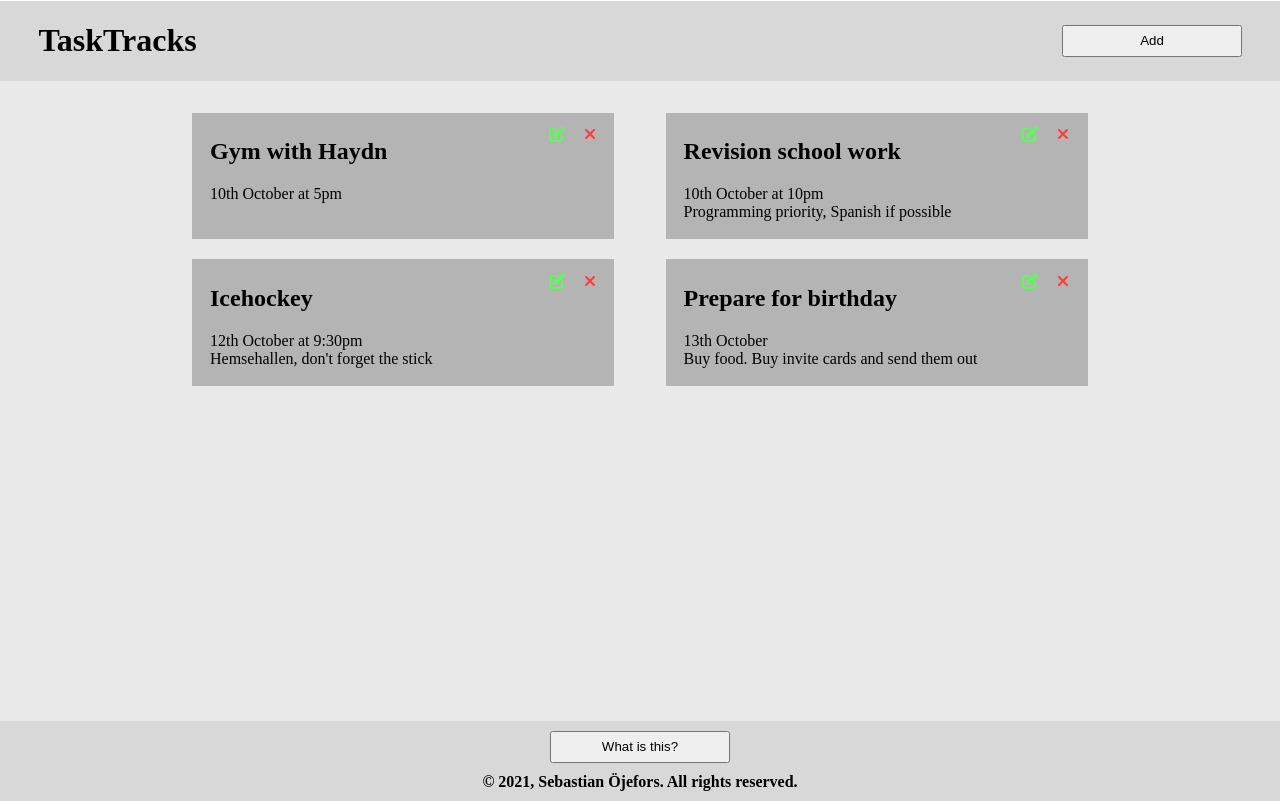
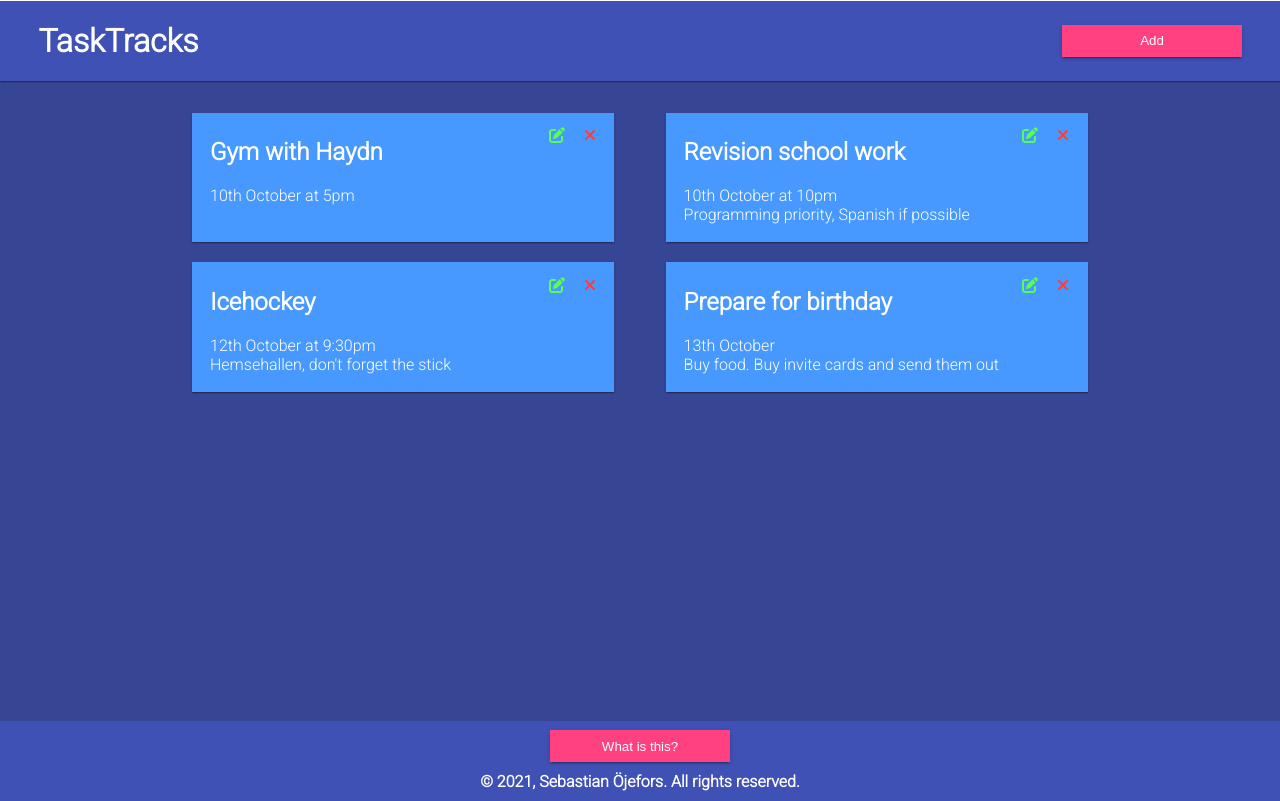
Before and after one commit to Godnoken/angular-task-tracker, an Angular app: page / in a window 1280 px wide. Built offline with nearby package versions, Linux system fonts and the light colour scheme; data requests are answered from the project's data file.

Commit message:
Add very simple styling

```diff
--- a/src/app/app.component.css
+++ b/src/app/app.component.css
@@ -7,5 +7,5 @@
     overflow-y: scroll;
     display: grid;
     grid-template-rows: 10vh 80vh 10vh;
-    background-color: rgb(233, 233, 233);
+    background-color: var(--secondary);
 }
--- a/src/app/components/about/about.component.css
+++ b/src/app/components/about/about.component.css
@@ -6,4 +6,5 @@
     align-items: center;
     margin: auto;
     text-align: center;
+    color: white;
 }
--- a/src/app/components/add-task/add-task.component.css
+++ b/src/app/components/add-task/add-task.component.css
@@ -10,6 +10,7 @@ form {
     justify-content: space-evenly;
     row-gap: 2vh;
     margin: 3vh auto 0 auto;
+    color: white;
 }
 
 div {
@@ -20,5 +21,10 @@ div {
 
 .submit-button {
     width: 50%;
+    height: 4vh;
     cursor: pointer;
+    background-color: var(--button-color);
+    box-shadow: var(--button-shadow);
+    border: none;
+    color: white;
 }
--- a/src/app/components/edit-task/edit-task.component.css
+++ b/src/app/components/edit-task/edit-task.component.css
@@ -9,6 +9,7 @@ form {
     align-items: center;
     justify-content: space-evenly;
     row-gap: 2vh;
+    color: white;
 }
 
 div {
--- a/src/app/components/footer/footer.component.css
+++ b/src/app/components/footer/footer.component.css
@@ -3,7 +3,8 @@
     flex-direction: column;
     justify-content: space-evenly;
     align-items: center;
-    background-color: rgb(216, 216, 216);
+    background-color: var(--primary);
+    color: white;
 }
 
 p {
--- a/src/app/components/header/header.component.css
+++ b/src/app/components/header/header.component.css
@@ -3,5 +3,6 @@
     justify-content: space-between;
     align-items: center;
     padding: 0 3vw;
-    background-color: rgb(216, 216, 216);
+    background-color: var(--primary);
+    box-shadow: var(--card-shadow);
 }
--- a/src/app/components/task-item/task-item.component.css
+++ b/src/app/components/task-item/task-item.component.css
@@ -1,9 +1,11 @@
 .task {
     position: relative;
     height: 100%;
-    background-color: rgb(180, 180, 180);
+    background-color: var(--accent);
+    color: white;
     padding: 6px 18px;
     word-break: break-all;
+    box-shadow: var(--card-shadow);
 }
 
 .task-card-buttons {
@@ -22,7 +24,15 @@
     cursor: pointer;
 }
 
+.delete-task:hover {
+    opacity: 0.6;
+}
+
 .edit-task {
     color: rgb(88, 255, 82);
     cursor: pointer;
 }
+
+.edit-task:hover {
+    opacity: 0.6;
+}
--- a/src/index.html
+++ b/src/index.html
@@ -1,14 +1,21 @@
 <!doctype html>
 <html lang="en">
+
 <head>
   <meta charset="utf-8">
   <title>TaskTracker</title>
   <base href="/">
   <meta name="viewport" content="width=device-width, initial-scale=1">
-  <meta name="description" content="Another amazing to do app"></meta>
+  <meta name="description" content="Another amazing to do app">
+  </meta>
   <link rel="icon" type="image/x-icon" href="favicon.ico">
+  <link rel="preconnect" href="https://fonts.googleapis.com">
+  <link rel="preconnect" href="https://fonts.gstatic.com" crossorigin>
+  <link href="https://fonts.googleapis.com/css2?family=Roboto:wght@300&display=swap" rel="stylesheet">
 </head>
+
 <body>
   <app-root></app-root>
 </body>
+
 </html>
--- a/src/styles.css
+++ b/src/styles.css
@@ -1,7 +1,17 @@
 /* You can add global styles to this file, and also import other style files */
+:root {
+    --primary: #3f51b5;
+    --secondary: #374595;
+    --accent: #4799ff;
+    --button-color: #ff4081;
+    --warning: #f44336;
+    --button-shadow: 0px 3px 1px -2px rgb(0 0 0 / 20%), 0px 2px 2px 0px rgb(0 0 0 / 14%), 0px 1px 5px 0px rgb(0 0 0 / 12%);
+    --card-shadow: 0 2px 1px -1px rgb(0 0 0 / 20%), 0 1px 1px 0 rgb(0 0 0 / 14%), 0 1px 3px 0 rgb(0 0 0 / 12%);
+}
 
 html {
     overflow: hidden;
+    font-family: 'Roboto', sans-serif;
 }
 
 body {
@@ -18,13 +28,25 @@ p {
 
 a {
     text-decoration: none;
-    color: black;
+    color: white;
 }
 
 button {
     width: 14vw;
     height: 4vh;
     cursor: pointer;
+    border: none;
+    background-color: var(--button-color);
+    color: white;
+    box-shadow: var(--button-shadow);
+}
+
+button:hover {
+    opacity: 0.9;
+}
+
+button:active {
+    transform: translateY(-0.3vh);
 }
 
 input {
@@ -37,3 +59,11 @@ textarea {
     min-height: 6vh;
     resize: vertical;
 }
+
+.submit-button:hover {
+    opacity: 0.9;
+}
+
+.submit-button:active {
+    transform: translateY(-0.3vh);
+}
```
